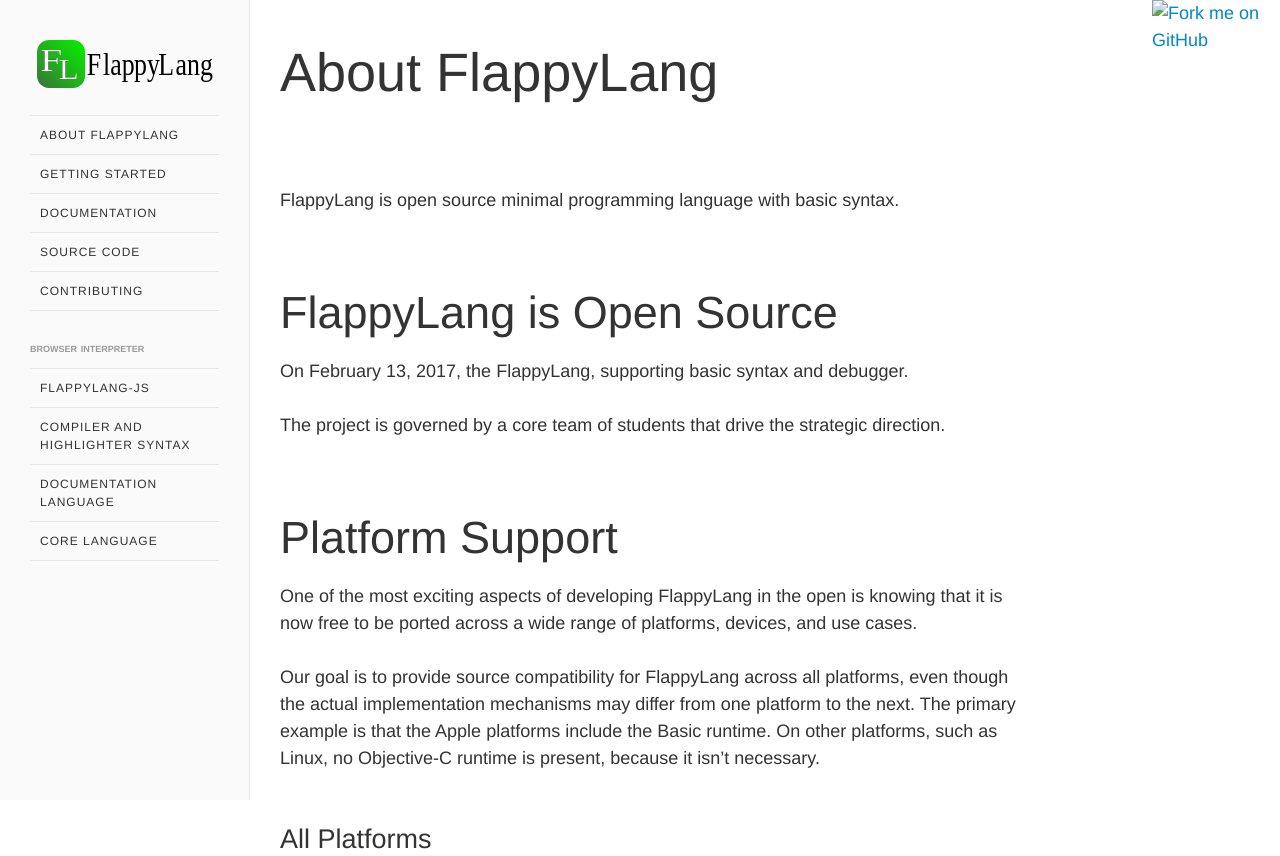
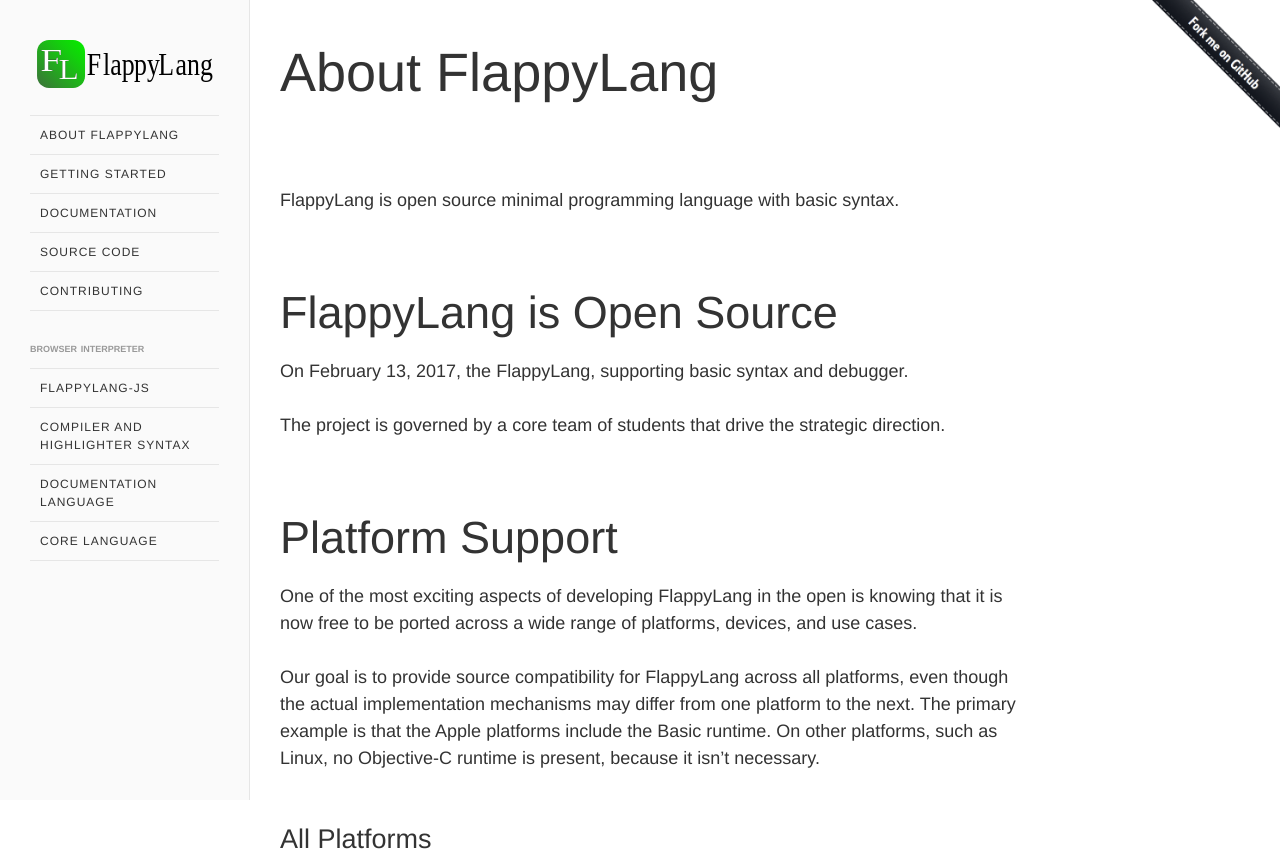
Before and after one commit to FlappyLang/FlappyLang.github.io, a website: page index.html in a window 1280 px wide. Shown: the top 856 px of the page. Drawn offline with Linux system fonts and the light colour scheme.

Commit message:
Update FlappyLang

```diff
--- a/index.html
+++ b/index.html
@@ -62,7 +62,7 @@
 <main role="main">
   <div>
     <a class="fork" target="_blank" href="https://github.com/Flappy-Lang">
-      <img alt="Fork me on GitHub" src="../css/images/fork.png">
+      <img alt="Fork me on GitHub" src="./fork.png">
     </a>
   </div>
   <article class="page">
```
